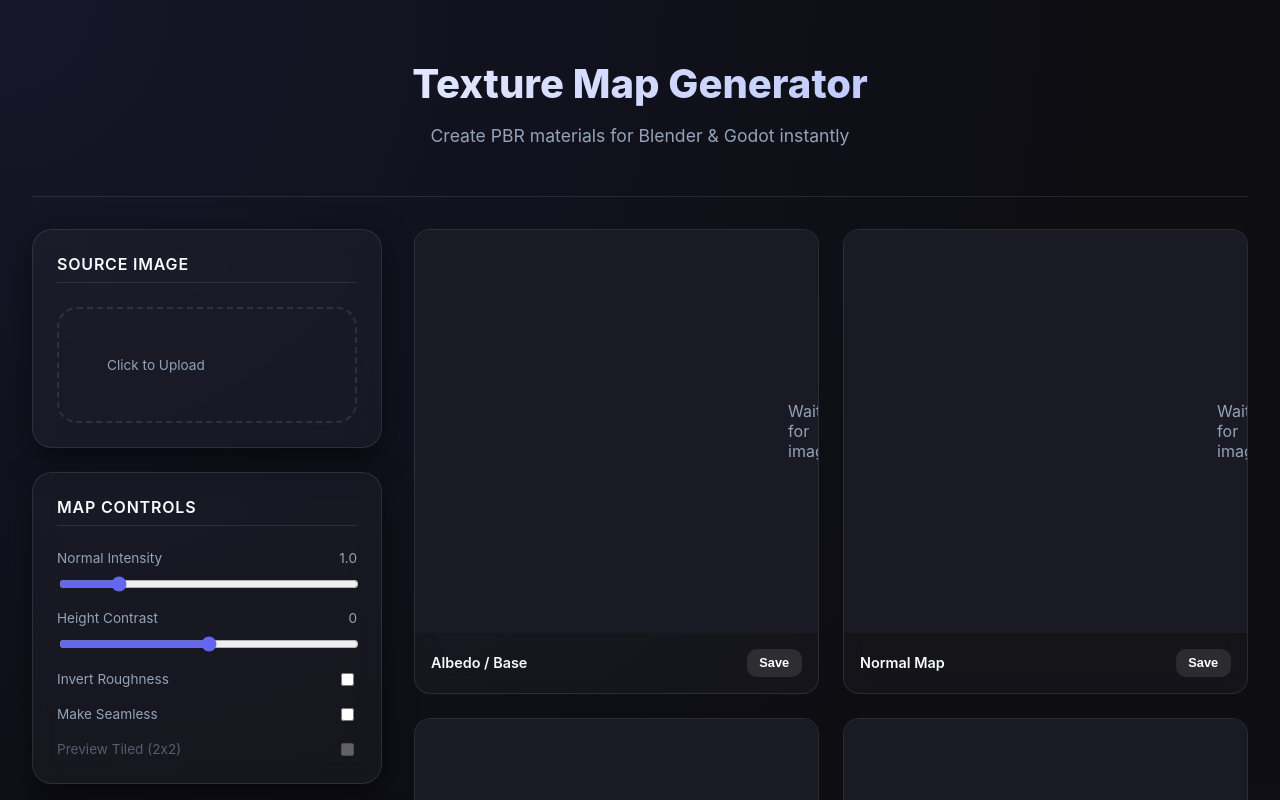
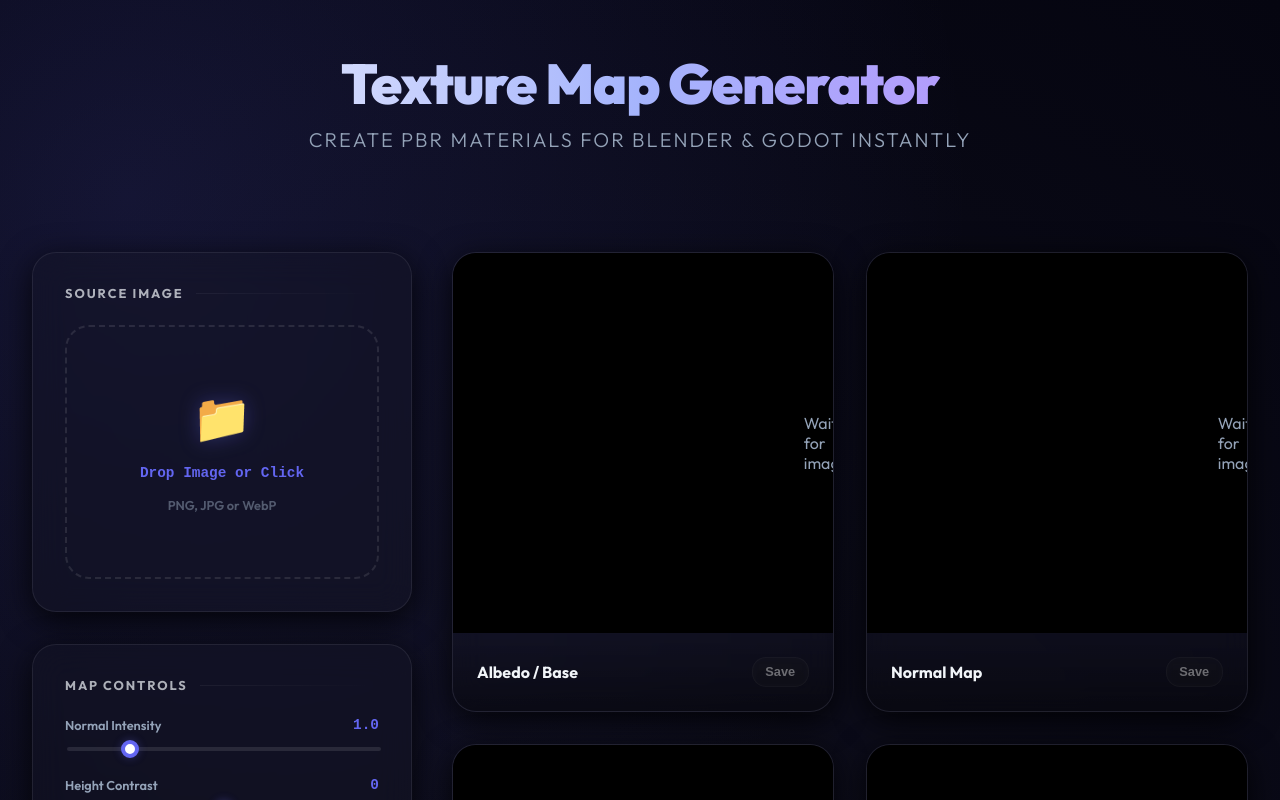
Before and after one commit to AngelMacabro/textures-tools, a React (Vite) app: page / in a window 1280 px wide. Shown: the top 800 px of the page. Built offline with nearby package versions, Linux system fonts and the light colour scheme.

Commit message:
feat: implement initial texture map generator application with PBR material generation, 3D viewer, and export functionality.

```diff
--- a/index.html
+++ b/index.html
@@ -4,7 +4,13 @@
     <meta charset="UTF-8" />
     <link rel="icon" type="image/svg+xml" href="/vite.svg" />
     <meta name="viewport" content="width=device-width, initial-scale=1.0" />
-    <title>textures-tools</title>
+    <title>Texture Map Generator | PBR Workspace</title>
+    <link rel="preconnect" href="https://fonts.googleapis.com" />
+    <link rel="preconnect" href="https://fonts.gstatic.com" crossorigin />
+    <link
+      href="https://fonts.googleapis.com/css2?family=Outfit:wght@100..900&display=swap"
+      rel="stylesheet"
+    />
   </head>
   <body>
     <div id="root"></div>
--- a/src/App.tsx
+++ b/src/App.tsx
@@ -141,20 +141,25 @@ export default function App() {
             <div className="panel-title">Source Image</div>
             {!sourceImage ? (
               <label className="upload-area">
+                <span>📁</span>
+                <span>Drop Image or Click</span>
+                <p style={{ fontSize: "0.8rem", opacity: 0.5, margin: 0 }}>
+                  PNG, JPG or WebP
+                </p>
                 <input
                   type="file"
+                  accept="image/*"
+                  onChange={handleFileUpload}
                   hidden
-                  onChange={handleFileUpload}
-                  accept="image/*"
                 />
-                <span>Click to Upload</span>
               </label>
             ) : (
               <button
                 className="secondary"
                 onClick={() => setSourceImage(null)}
+                style={{ width: "100%", justifyContent: "center" }}
               >
-                Change Image
+                🔄 Replace Texture
               </button>
             )}
           </div>
@@ -196,15 +201,9 @@ export default function App() {
               />
             </div>
 
-            <div
-              className="control-group"
-              style={{
-                flexDirection: "row",
-                justifyContent: "space-between",
-                alignItems: "center",
-              }}
-            >
-              <label>Invert Roughness</label>
+            <div className="control-group">
+              <label style={{ flexDirection: "row", alignItems: "center" }}>
+                Invert Roughness
                 <input
                   type="checkbox"
                   checked={options.invert}
@@ -212,40 +211,36 @@ export default function App() {
                     setOptions({ ...options, invert: e.target.checked })
                   }
                 />
+              </label>
+            </div>
+
+            <div className="control-group">
+              <label style={{ flexDirection: "row", alignItems: "center" }}>
+                Make Seamless
+                <input
+                  type="checkbox"
+                  checked={isSeamless}
+                  onChange={(e) => setIsSeamless(e.target.checked)}
+                />
+              </label>
             </div>
 
             <div
               className="control-group"
               style={{
-                flexDirection: "row",
-                justifyContent: "space-between",
-                alignItems: "center",
+                opacity: isSeamless ? 1 : 0.4,
+                transition: "opacity 0.3s",
               }}
             >
-              <label>Make Seamless</label>
-              <input
-                type="checkbox"
-                checked={isSeamless}
-                onChange={(e) => setIsSeamless(e.target.checked)}
-              />
-            </div>
-
-            <div
-              className="control-group"
-              style={{
-                flexDirection: "row",
-                justifyContent: "space-between",
-                alignItems: "center",
-                opacity: isSeamless ? 1 : 0.5,
-              }}
-            >
-              <label>Preview Tiled (2x2)</label>
+              <label style={{ flexDirection: "row", alignItems: "center" }}>
+                Preview Tiled (2x2)
                 <input
                   type="checkbox"
                   disabled={!isSeamless}
                   checked={showTiled}
                   onChange={(e) => setShowTiled(e.target.checked)}
                 />
+              </label>
             </div>
           </div>
 
--- a/src/index.css
+++ b/src/index.css
@@ -1,17 +1,26 @@
 :root {
-  --bg-color: #0d0d12;
-  --panel-bg: rgba(255, 255, 255, 0.03);
+  --bg-color: #050510;
+  --panel-bg: rgba(20, 20, 35, 0.4);
+  --panel-border: rgba(255, 255, 255, 0.08);
   --accent-color: #6366f1;
-  --accent-glow: rgba(99, 102, 241, 0.4);
-  --text-main: #f8fafc;
+  --accent-secondary: #a855f7;
+  --accent-glow: rgba(99, 102, 241, 0.3);
+  --text-main: #f1f5f9;
   --text-dim: #94a3b8;
-  --border-color: rgba(255, 255, 255, 0.1);
-  --glass-blur: blur(12px);
+  --glass-blur: blur(16px);
+  --card-shadow: 0 8px 32px 0 rgba(0, 0, 0, 0.8);
+}
+
+* {
+  box-sizing: border-box;
+  scrollbar-width: thin;
+  scrollbar-color: var(--accent-color) transparent;
 }
 
 body {
   margin: 0;
   font-family:
+    "Outfit",
     "Inter",
     system-ui,
     -apple-system,
@@ -19,217 +28,409 @@ body {
   background-color: var(--bg-color);
   color: var(--text-main);
   overflow-x: hidden;
+  min-height: 100vh;
   background-image:
     radial-gradient(
-      circle at 0% 0%,
-      rgba(99, 102, 241, 0.1) 0%,
-      transparent 50%
+      circle at 10% 10%,
+      rgba(99, 102, 241, 0.15) 0%,
+      transparent 40%
     ),
     radial-gradient(
-      circle at 100% 100%,
-      rgba(139, 92, 246, 0.1) 0%,
-      transparent 50%
+      circle at 90% 90%,
+      rgba(168, 85, 247, 0.15) 0%,
+      transparent 40%
+    ),
+    radial-gradient(
+      circle at 50% 50%,
+      rgba(15, 15, 30, 1) 0%,
+      rgba(5, 5, 16, 1) 100%
     );
-  min-height: 100vh;
 }
 
 .app-container {
   display: flex;
   flex-direction: column;
-  max-width: 1400px;
+  max-width: 1600px;
   margin: 0 auto;
-  padding: 2rem;
-  gap: 2rem;
+  padding: 3rem 2rem;
+  gap: 3rem;
+  animation: fadeIn 0.8s ease-out;
+}
+
+@keyframes fadeIn {
+  from {
+    opacity: 0;
+    transform: translateY(10px);
+  }
+  to {
+    opacity: 1;
+    transform: translateY(0);
+  }
 }
 
 header {
   text-align: center;
   padding-bottom: 2rem;
-  border-bottom: 1px solid var(--border-color);
 }
 
 h1 {
-  font-size: 2.5rem;
-  font-weight: 800;
-  background: linear-gradient(135deg, #fff 0%, #a5b4fc 100%);
+  font-size: 3.5rem;
+  font-weight: 900;
+  margin: 0;
+  background: linear-gradient(to right, #fff, #a5b4fc, #c084fc);
   -webkit-background-clip: text;
   background-clip: text;
   -webkit-text-fill-color: transparent;
-  margin-bottom: 0.5rem;
+  letter-spacing: -0.02em;
 }
 
 .subtitle {
   color: var(--text-dim);
-  font-size: 1.1rem;
+  font-size: 1.25rem;
+  font-weight: 300;
+  letter-spacing: 0.1em;
+  text-transform: uppercase;
+  margin-top: 0.5rem;
 }
 
 .main-layout {
   display: grid;
-  grid-template-columns: 350px 1fr;
-  gap: 2rem;
+  grid-template-columns: 380px 1fr;
+  gap: 2.5rem;
+  align-items: start;
 }
 
 aside {
   display: flex;
   flex-direction: column;
-  gap: 1.5rem;
+  gap: 2rem;
+  position: sticky;
+  top: 2rem;
 }
 
 .panel {
   background: var(--panel-bg);
   backdrop-filter: var(--glass-blur);
-  border: 1px solid var(--border-color);
-  border-radius: 20px;
-  padding: 1.5rem;
+  border: 1px solid var(--panel-border);
+  border-radius: 24px;
+  padding: 2rem;
   display: flex;
   flex-direction: column;
-  gap: 1rem;
-  box-shadow: 0 10px 30px rgba(0, 0, 0, 0.5);
+  gap: 1.5rem;
+  box-shadow: var(--card-shadow);
+  transition: border-color 0.3s ease;
+}
+
+.panel:hover {
+  border-color: rgba(255, 255, 255, 0.15);
 }
 
 .panel-title {
-  font-weight: 600;
-  font-size: 1rem;
+  font-weight: 700;
+  font-size: 0.8rem;
   color: var(--text-main);
   text-transform: uppercase;
-  letter-spacing: 0.05em;
-  border-bottom: 1px solid var(--border-color);
-  padding-bottom: 0.5rem;
-  margin-bottom: 0.5rem;
+  letter-spacing: 0.15em;
+  opacity: 0.7;
+  display: flex;
+  align-items: center;
+  gap: 0.75rem;
+}
+
+.panel-title::after {
+  content: "";
+  flex: 1;
+  height: 1px;
+  background: linear-gradient(to right, var(--panel-border), transparent);
 }
 
 .control-group {
   display: flex;
   flex-direction: column;
-  gap: 0.5rem;
+  gap: 0.75rem;
 }
 
 label {
-  font-size: 0.85rem;
+  font-size: 0.8rem;
+  font-weight: 600;
   color: var(--text-dim);
   display: flex;
   justify-content: space-between;
+  align-items: flex-end;
 }
 
+label span {
+  color: var(--accent-color);
+  font-family: monospace;
+  font-size: 0.9rem;
+}
+
+/* Custom range input */
 input[type="range"] {
+  -webkit-appearance: none;
   width: 100%;
-  accent-color: var(--accent-color);
+  height: 4px;
+  background: rgba(255, 255, 255, 0.1);
+  border-radius: 2px;
+  outline: none;
+}
+
+input[type="range"]::-webkit-slider-thumb {
+  -webkit-appearance: none;
+  width: 18px;
+  height: 18px;
+  background: #fff;
+  border: 4px solid var(--accent-color);
+  border-radius: 50%;
+  cursor: pointer;
+  transition: all 0.2s ease;
+  box-shadow: 0 0 10px var(--accent-glow);
+}
+
+input[type="range"]::-webkit-slider-thumb:hover {
+  transform: scale(1.2);
+  box-shadow: 0 0 15px var(--accent-color);
+}
+
+/* Custom Input text */
+input[type="text"] {
+  background: rgba(0, 0, 0, 0.3) !important;
+  border: 1px solid var(--panel-border) !important;
+  border-radius: 12px;
+  padding: 0.8rem;
+  color: white;
+  transition: all 0.3s ease;
+}
+
+input[type="text"]:focus {
+  border-color: var(--accent-color) !important;
+  outline: none;
+  box-shadow: 0 0 0 2px var(--accent-glow);
+}
+
+/* Custom Checkbox as Switch */
+input[type="checkbox"] {
+  -webkit-appearance: none;
+  appearance: none;
+  width: 40px;
+  height: 20px;
+  background: rgba(255, 255, 255, 0.1);
+  border-radius: 20px;
+  position: relative;
+  cursor: pointer;
+  transition: all 0.3s ease;
+}
+
+input[type="checkbox"]:checked {
+  background: var(--accent-color);
+}
+
+input[type="checkbox"]::before {
+  content: "";
+  position: absolute;
+  width: 14px;
+  height: 14px;
+  background: white;
+  border-radius: 50%;
+  top: 3px;
+  left: 3px;
+  transition: all 0.3s ease;
+}
+
+input[type="checkbox"]:checked::before {
+  left: calc(100% - 17px);
 }
 
 button {
-  background: var(--accent-color);
+  background: linear-gradient(
+    135deg,
+    var(--accent-color),
+    var(--accent-secondary)
+  );
   color: white;
   border: none;
-  padding: 0.8rem 1.2rem;
-  border-radius: 10px;
-  font-weight: 600;
+  padding: 1rem 1.5rem;
+  border-radius: 14px;
+  font-weight: 700;
+  font-size: 0.95rem;
   cursor: pointer;
-  transition: all 0.2s ease;
-  box-shadow: 0 4px 15px var(--accent-glow);
+  transition: all 0.3s cubic-bezier(0.4, 0, 0.2, 1);
+  box-shadow: 0 4px 20px rgba(99, 102, 241, 0.25);
+  display: flex;
+  align-items: center;
+  justify-content: center;
+  gap: 0.5rem;
 }
 
 button:hover {
   transform: translateY(-2px);
   filter: brightness(1.1);
+  box-shadow: 0 8px 25px rgba(99, 102, 241, 0.4);
 }
 
 button:active {
   transform: translateY(0);
 }
 
+button:disabled {
+  opacity: 0.4;
+  cursor: not-allowed;
+  transform: none;
+  filter: grayscale(1);
+}
+
 button.secondary {
+  background: rgba(255, 255, 255, 0.05);
+  backdrop-filter: blur(5px);
+  border: 1px solid var(--panel-border);
+  box-shadow: none;
+}
+
+button.secondary:hover {
   background: rgba(255, 255, 255, 0.1);
+  border-color: rgba(255, 255, 255, 0.3);
   box-shadow: none;
 }
 
 button.secondary.active {
   background: var(--accent-color);
-  color: white;
   border-color: transparent;
+}
+
+.content-area {
+  display: flex;
+  flex-direction: column;
+  gap: 2.5rem;
 }
 
 .preview-grid {
   display: grid;
-  grid-template-columns: repeat(auto-fill, minmax(280px, 1fr));
-  gap: 1.5rem;
+  grid-template-columns: repeat(auto-fill, minmax(300px, 1fr));
+  gap: 2rem;
 }
 
 .map-card {
   background: var(--panel-bg);
   backdrop-filter: var(--glass-blur);
-  border: 1px solid var(--border-color);
-  border-radius: 16px;
+  border: 1px solid var(--panel-border);
+  border-radius: 24px;
   overflow: hidden;
   display: flex;
   flex-direction: column;
-  transition: transform 0.3s ease;
+  transition: all 0.4s cubic-bezier(0.175, 0.885, 0.32, 1.275);
+  box-shadow: var(--card-shadow);
 }
 
 .map-card:hover {
-  transform: scale(1.02);
+  transform: translateY(-8px);
   border-color: var(--accent-color);
+  box-shadow:
+    0 20px 40px rgba(0, 0, 0, 0.6),
+    0 0 20px var(--accent-glow);
 }
 
 .map-preview {
   width: 100%;
   aspect-ratio: 1;
-  background: #1a1a24;
+  background: #000;
   display: flex;
   align-items: center;
   justify-content: center;
   position: relative;
+  overflow: hidden;
 }
 
 .map-preview canvas {
-  max-width: 100%;
-  max-height: 100%;
-  object-fit: contain;
+  image-rendering: auto;
 }
 
 .map-info {
-  padding: 1rem;
+  padding: 1.5rem;
   display: flex;
   justify-content: space-between;
   align-items: center;
+  background: linear-gradient(to bottom, transparent, rgba(0, 0, 0, 0.4));
 }
 
 .map-name {
-  font-weight: 600;
-  font-size: 0.9rem;
+  font-weight: 700;
+  font-size: 1rem;
+  color: var(--text-main);
 }
 
 .upload-area {
   border: 2px dashed rgba(255, 255, 255, 0.1);
-  border-radius: 20px;
-  padding: 3rem;
+  border-radius: 24px;
+  padding: 4rem 2rem;
   text-align: center;
   cursor: pointer;
-  transition: all 0.3s ease;
+  transition: all 0.4s ease;
+  display: flex;
+  flex-direction: column;
+  align-items: center;
+  gap: 1rem;
 }
 
 .upload-area:hover {
   border-color: var(--accent-color);
-  background: rgba(99, 102, 241, 0.05);
+  background: rgba(99, 102, 241, 0.08);
+  transform: scale(1.02);
+}
+
+.upload-area span:first-child {
+  font-size: 3rem;
+  filter: drop-shadow(0 0 10px var(--accent-glow));
 }
 
 .footer {
-  margin-top: auto;
+  margin-top: 4rem;
   text-align: center;
-  padding: 2rem;
-  color: var(--text-dim);
-  font-size: 0.8rem;
+  padding: 3rem;
+  color: rgba(255, 255, 255, 0.3);
+  font-size: 0.9rem;
+  border-top: 1px solid var(--panel-border);
 }
 
 .loading-overlay {
   position: fixed;
-  top: 0;
-  left: 0;
-  right: 0;
-  bottom: 0;
-  background: rgba(13, 13, 18, 0.8);
-  backdrop-filter: blur(5px);
+  inset: 0;
+  background: rgba(5, 5, 16, 0.9);
+  backdrop-filter: blur(10px);
   display: flex;
   align-items: center;
   justify-content: center;
-  z-index: 100;
+  z-index: 1000;
 }
+
+/* 3D viewer specific polish */
+.three-viewer-container {
+  border: 1px solid var(--panel-border);
+  border-radius: 24px;
+  overflow: hidden;
+  box-shadow: var(--card-shadow);
+  position: relative;
+  height: 550px; /* Fixed height to prevent "infinite" growth */
+  display: flex;
+  flex-direction: column;
+  padding: 0;
+}
+
+.three-viewer-container .panel-title {
+  padding: 1.5rem 2rem 1rem;
+  margin: 0;
+  border-bottom: none;
+  flex-shrink: 0;
+}
+
+.three-viewer-container canvas {
+  display: block;
+}
+
+.viewer-toolbar {
+  position: absolute;
+  top: 1rem;
+  right: 1rem;
+  display: flex;
+  gap: 0.5rem;
+  z-index: 20;
+}
```
Also changed, not shown: src/components/ThreeViewer.tsx (+55 -73 lines). Lines whose indentation alone changed are shown as unchanged.
